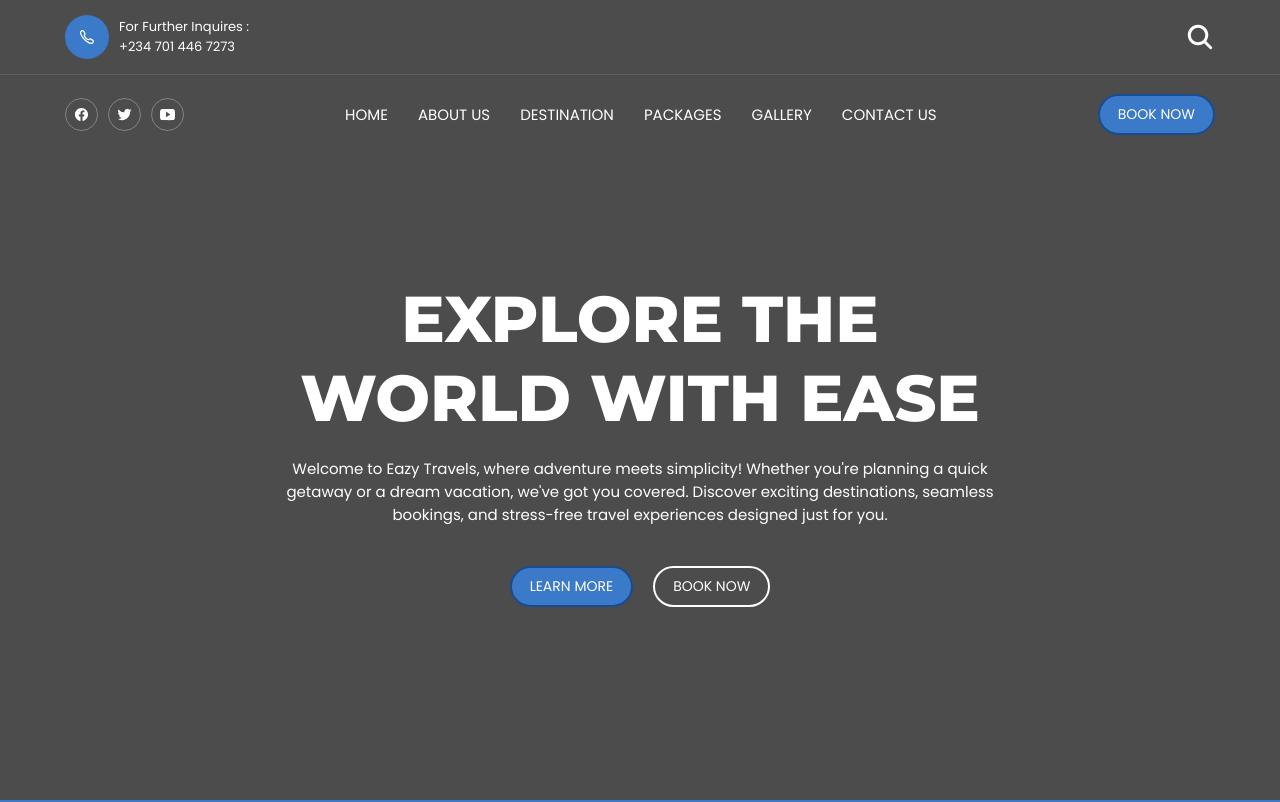
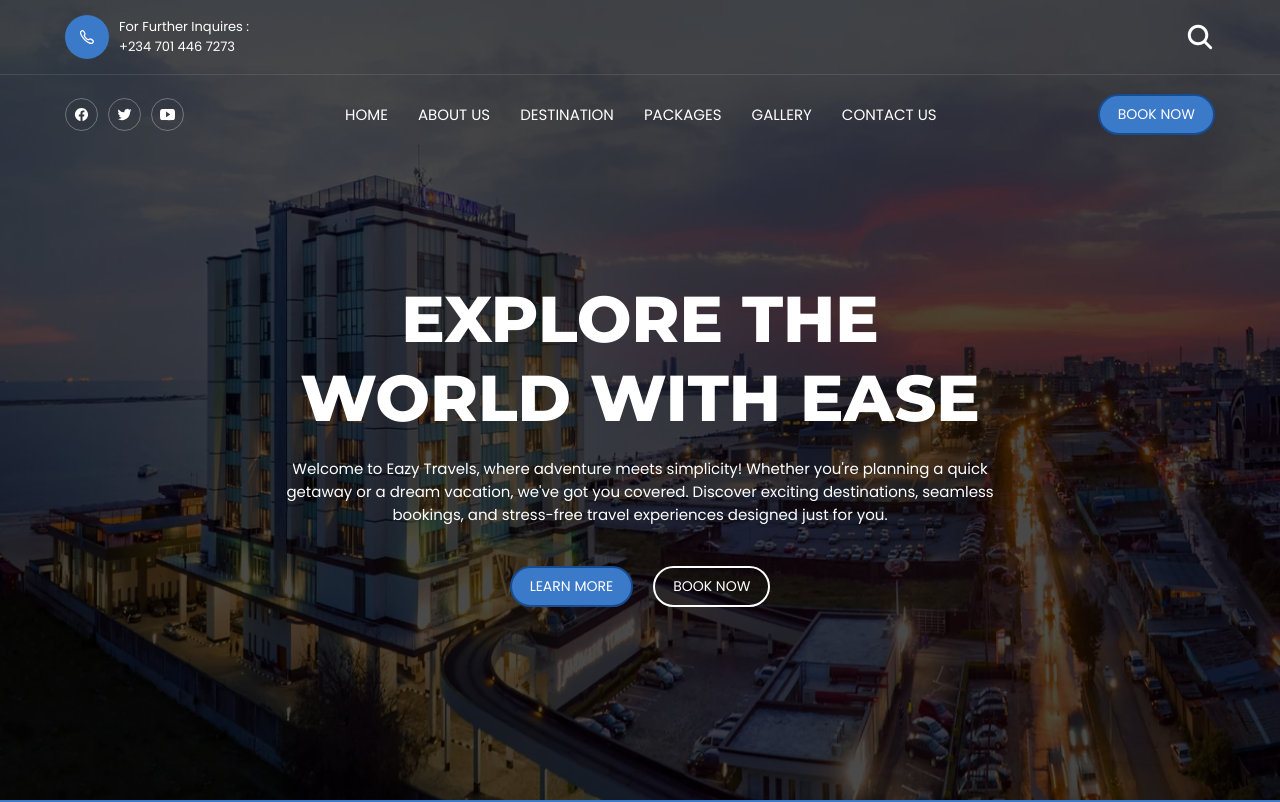
Before and after one commit to colemanx12/Eazytravels, a plain HTML site: page index.html in a window 1280 px wide. Shown: the top 802 px of the page. Drawn offline with nearby package versions, Linux system fonts and the light colour scheme.

Commit message:
Update style.css

```diff
--- a/assets/css/style.css
+++ b/assets/css/style.css
@@ -366,7 +366,7 @@
   \*-----------------------------------*/
 
   .hero {
-    background-image: url("../images/Lagos\ 3.webp");
+    background-image: url("../images/Lagos-3.jpg");
     background-repeat: no-repeat;
     background-size: cover;
     background-position: center;
```
